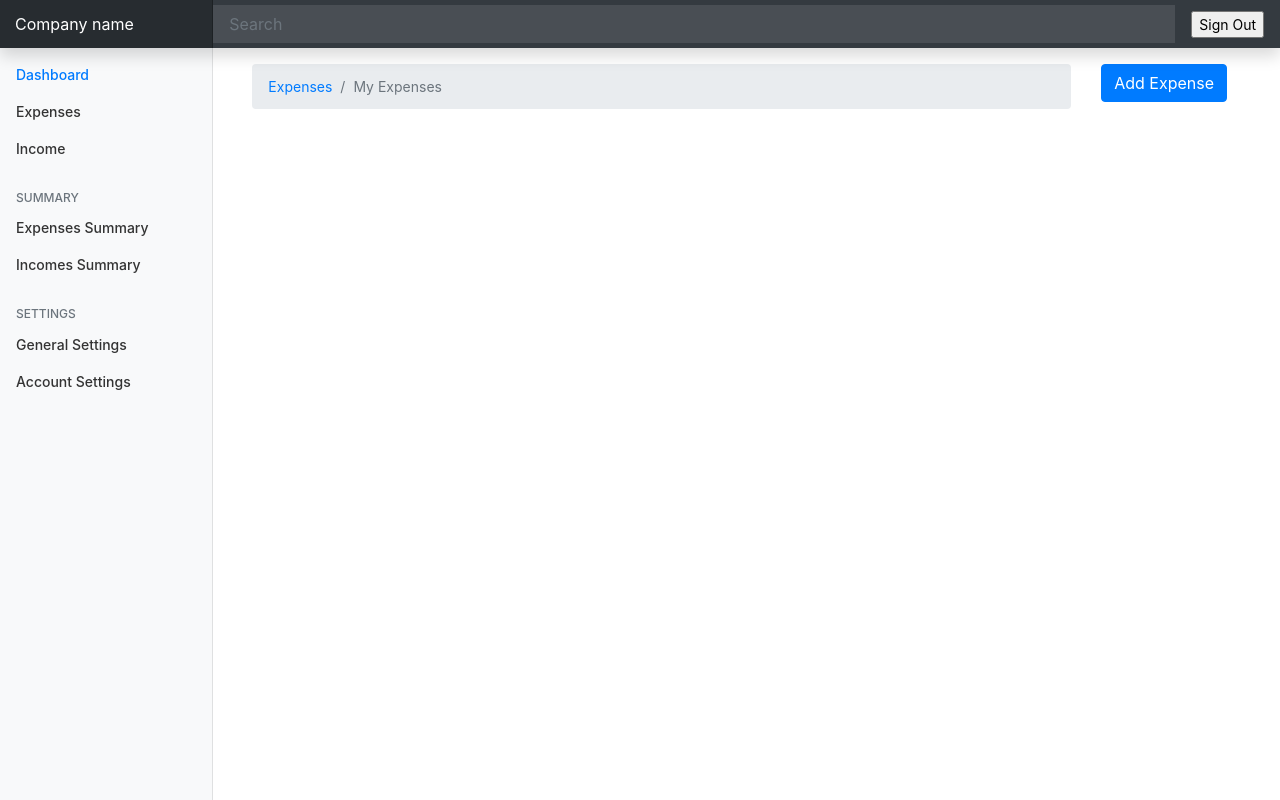
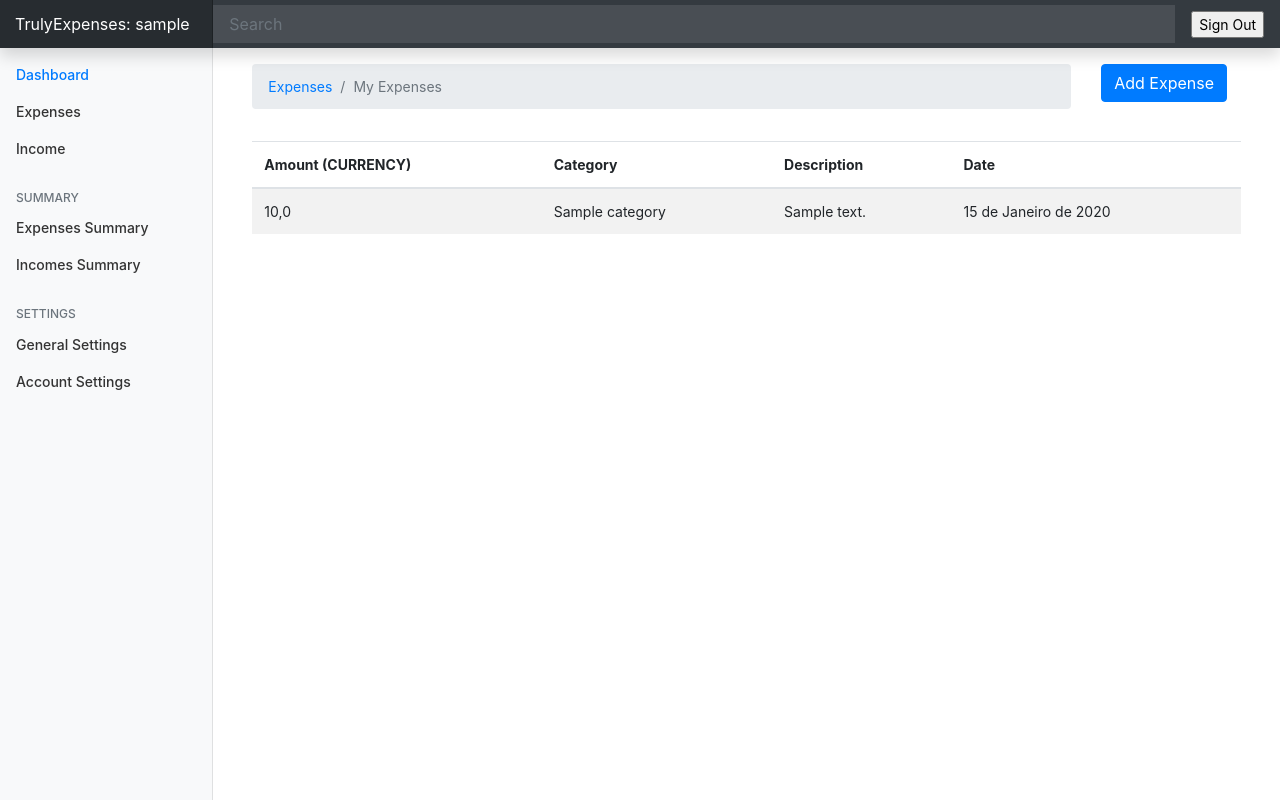
Before and after one commit to gustaoliv/Django-TrulyExpenses, a Django app: page / in a window 1280 px wide. Run offline with Django 4.2, Linux system fonts and the light colour scheme; a user stored in the database is signed in; tables that the repository leaves empty hold one stand-in row (values such as "Sample post"); some libraries are stand-ins or nearby versions.

Commit message:
add list of expenses

```diff
--- a/expenseswebsite/expenses/views.py
+++ b/expenseswebsite/expenses/views.py
@@ -7,9 +7,10 @@ from django.contrib import messages
 
 @login_required(login_url='login')
 def index(request):
-    categories = Category.objects.all()
+    expenses = Expense.objects.filter(owner=request.user)
+
     context = {
-        'categories': categories
+        'expenses': expenses
     }
     return render(request, 'expenses/index.html', context)
 
--- a/expenseswebsite/templates/base.html
+++ b/expenseswebsite/templates/base.html
@@ -24,7 +24,7 @@
 <body>
 
     <nav class="navbar navbar-dark fixed-top bg-dark flex-md-nowrap p-0 shadow">
-        <a class="navbar-brand col-sm-3 col-md-2 mr-0" href="#">Company name</a>
+        <a class="navbar-brand col-sm-3 col-md-2 mr-0" href="#">TrulyExpenses: {{request.user.username}}</a>
         <input class="form-control form-control-dark w-100" type="text" placeholder="Search" aria-label="Search">
         <ul class="navbar-nav px-3">
           <li class="nav-item text-nowrap">
--- a/expenseswebsite/templates/expenses/index.html
+++ b/expenseswebsite/templates/expenses/index.html
@@ -23,6 +23,31 @@
 
 </div>
 
+<div class="container mt-3">
+    <table class="table table-striped table-hover">
+        <thead>
+            <tr>
+                <th>Amount (CURRENCY)</th>
+                <th>Category</th>
+                <th>Description</th>
+                <th>Date</th>
+            </tr>
+        </thead>
+
+        <tbody>
+            {% for expense in expenses %}
+            <tr>
+                <td>{{expense.amount}}</td>
+                <td>{{expense.category.name}}</td>
+                <td>{{expense.description}}</td>
+                <td>{{expense.date}}</td>
+            </tr>
+            {% endfor %}
+        </tbody>
+    </table>
+
+
+</div>
 
 
 {% endblock %}
```
